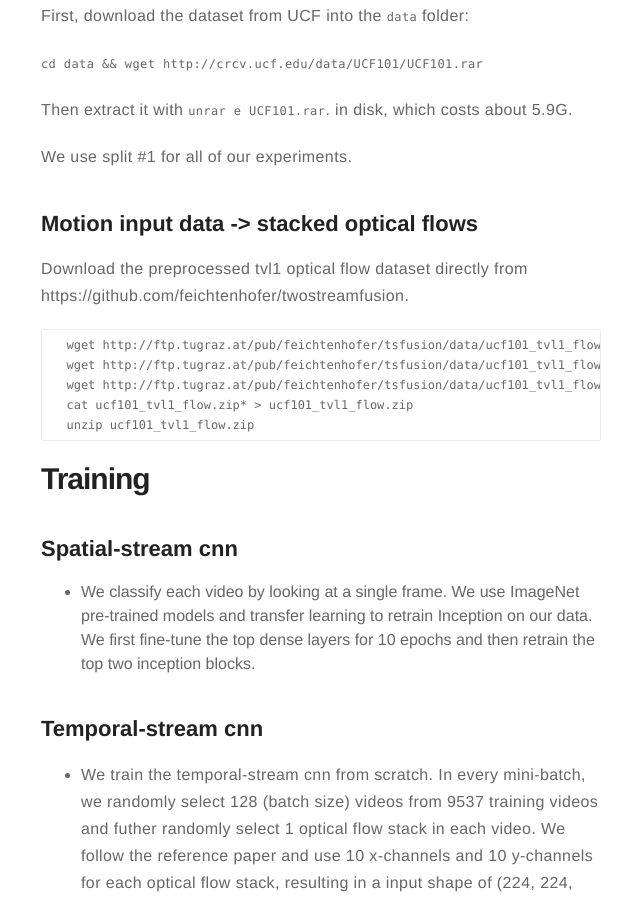
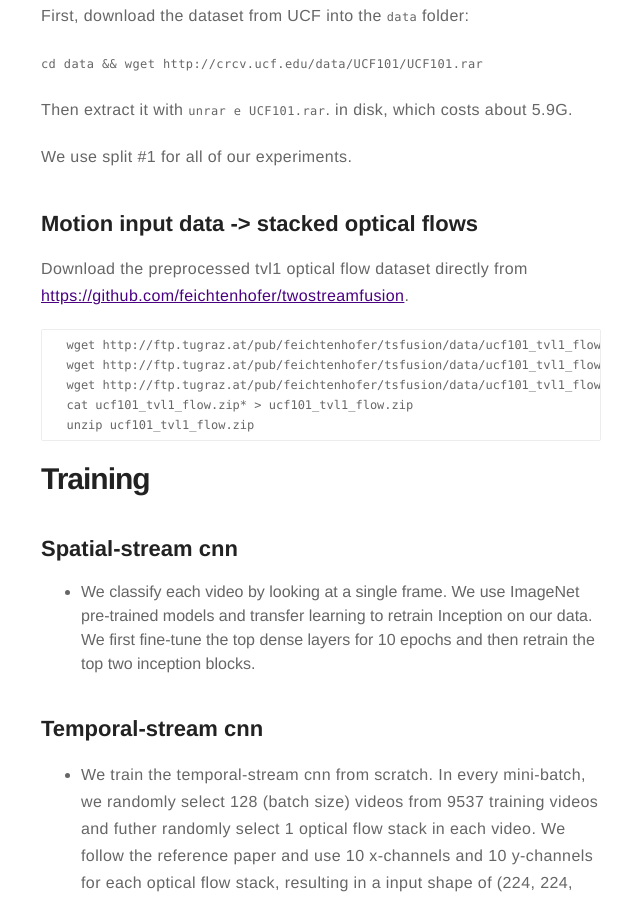
Before and after one commit to wushidonguc/wushidonguc.github.io, a Jekyll site: the page built from _posts/2016-01-23-two-stream-action-recognition-keras.markdown, in a window 1280 px wide and 900 px high, scrolled down 1064 px. Shown: the whole window, without its empty margins (319-959 px from the left). Built offline with Jekyll 4.4.1, drawn with Linux system fonts in a browser that asks for light colours; some of the changed lines change nothing that is shown.

Commit message:
version_0.2.3

````diff
--- a/_posts/2016-01-23-two-stream-action-recognition-keras.markdown
+++ b/_posts/2016-01-23-two-stream-action-recognition-keras.markdown
@@ -44,7 +44,7 @@ We use spatial and temporal stream cnn under the Keras framework to reproduce pu
 
 ## Motion input data -> stacked optical flows
 
-  Download the preprocessed tvl1 optical flow dataset directly from https://github.com/feichtenhofer/twostreamfusion.
+  Download the preprocessed tvl1 optical flow dataset directly from [https://github.com/feichtenhofer/twostreamfusion](https://github.com/feichtenhofer/twostreamfusion).
 
   ```
   wget http://ftp.tugraz.at/pub/feichtenhofer/tsfusion/data/ucf101_tvl1_flow.zip.001
````
Also changed, not shown: 3 other files.
